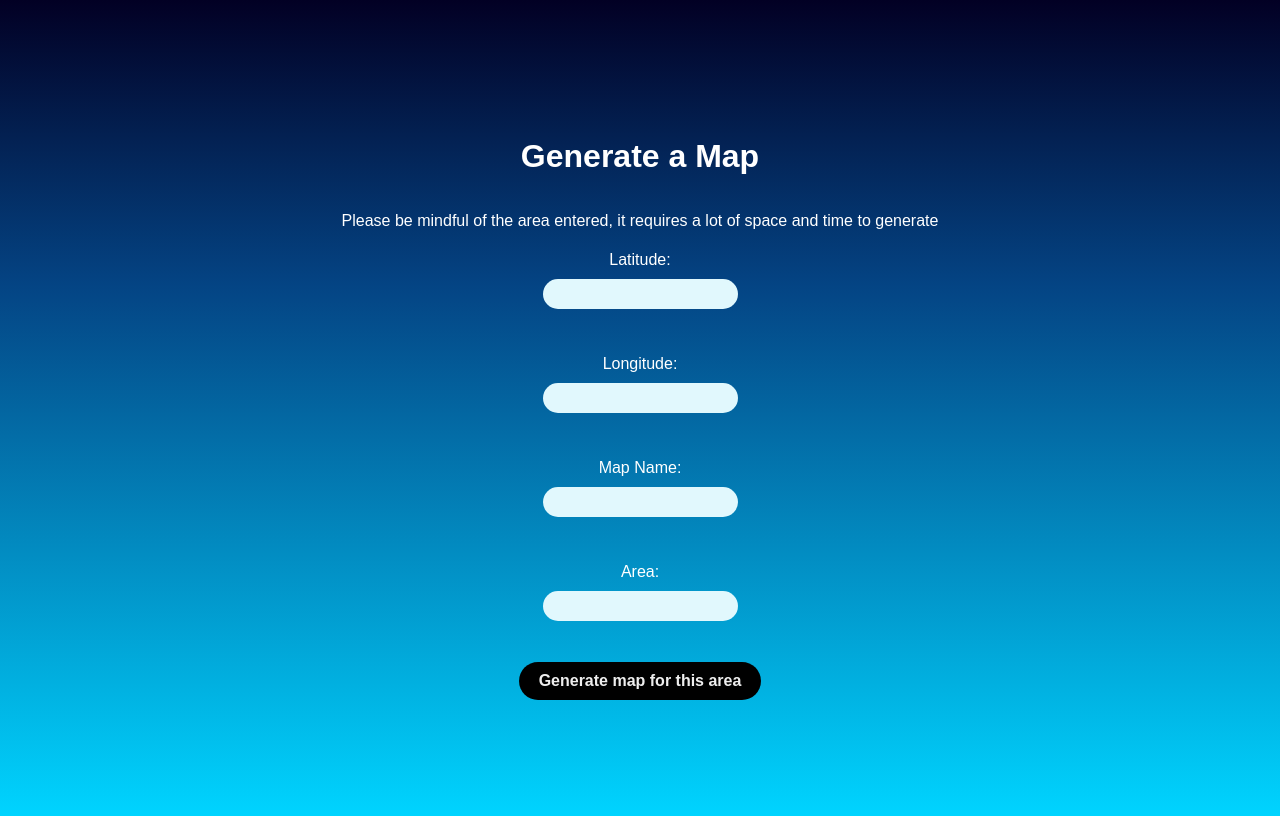
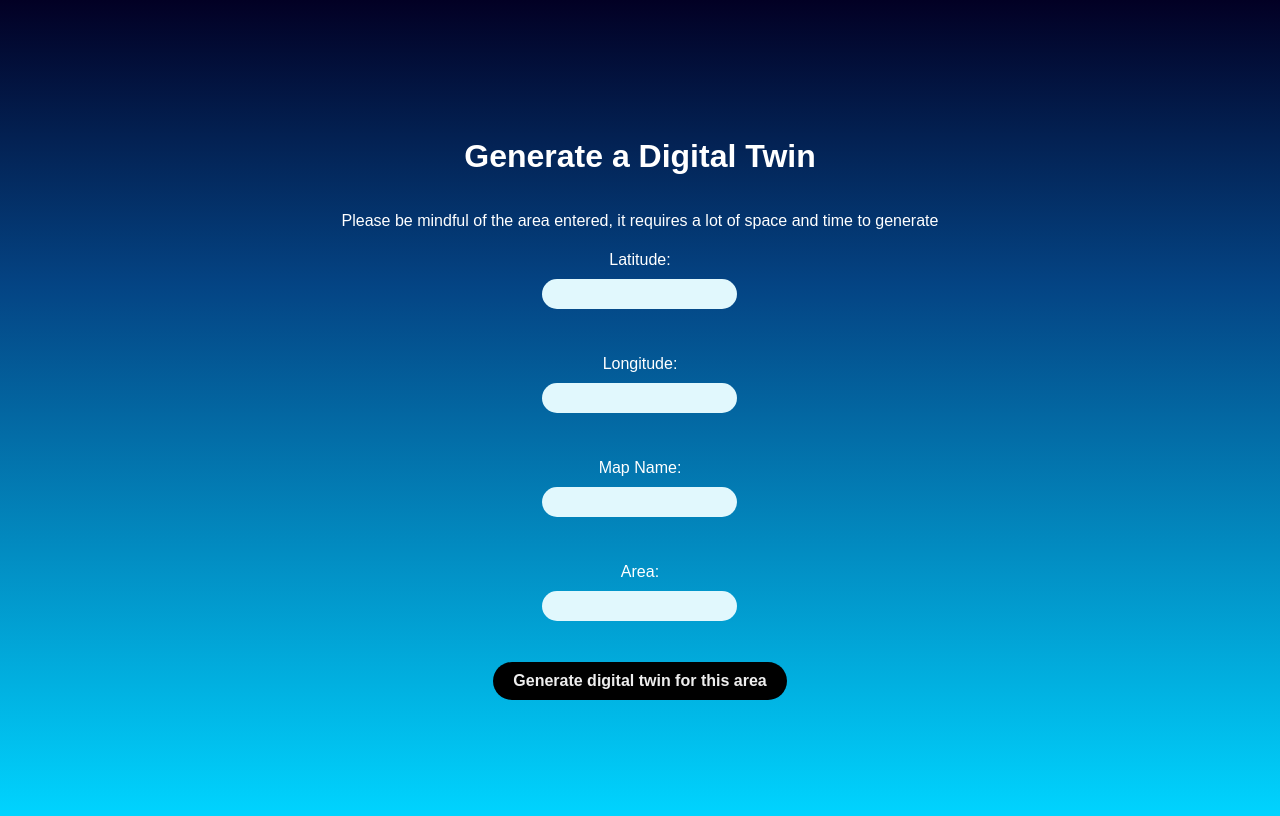
Before and after one commit to Ozziehman/ilab_digital_twin, a Flask app: page / in a window 1280 px wide. Run offline with Flask 3, Linux system fonts and the light colour scheme.

Commit message:
changed wording in input page

```diff
--- a/templates/index.html
+++ b/templates/index.html
@@ -77,7 +77,7 @@
 </head>
 <body>
     <div class="center" id="filling_field">
-        <h1>Generate a Map</h1>
+        <h1>Generate a Digital Twin</h1>
         <p>Please be mindful of the area entered, it requires a lot of space and time to generate</p>
         <form action="/generate_map" method="post" onsubmit="loading_popup()">
             <label for="latitude">Latitude:</label>
@@ -92,7 +92,7 @@
             <label for="area">Area:</label>
             <input class= "input" type="number" id="area" name="area" required><br><br>
 
-            <button class="button" type="submit">Generate map for this area</button>
+            <button class="button" type="submit">Generate digital twin for this area</button>
         </form>
     </div>
     <div class="loading" id="loading_symbol"></div>
```
